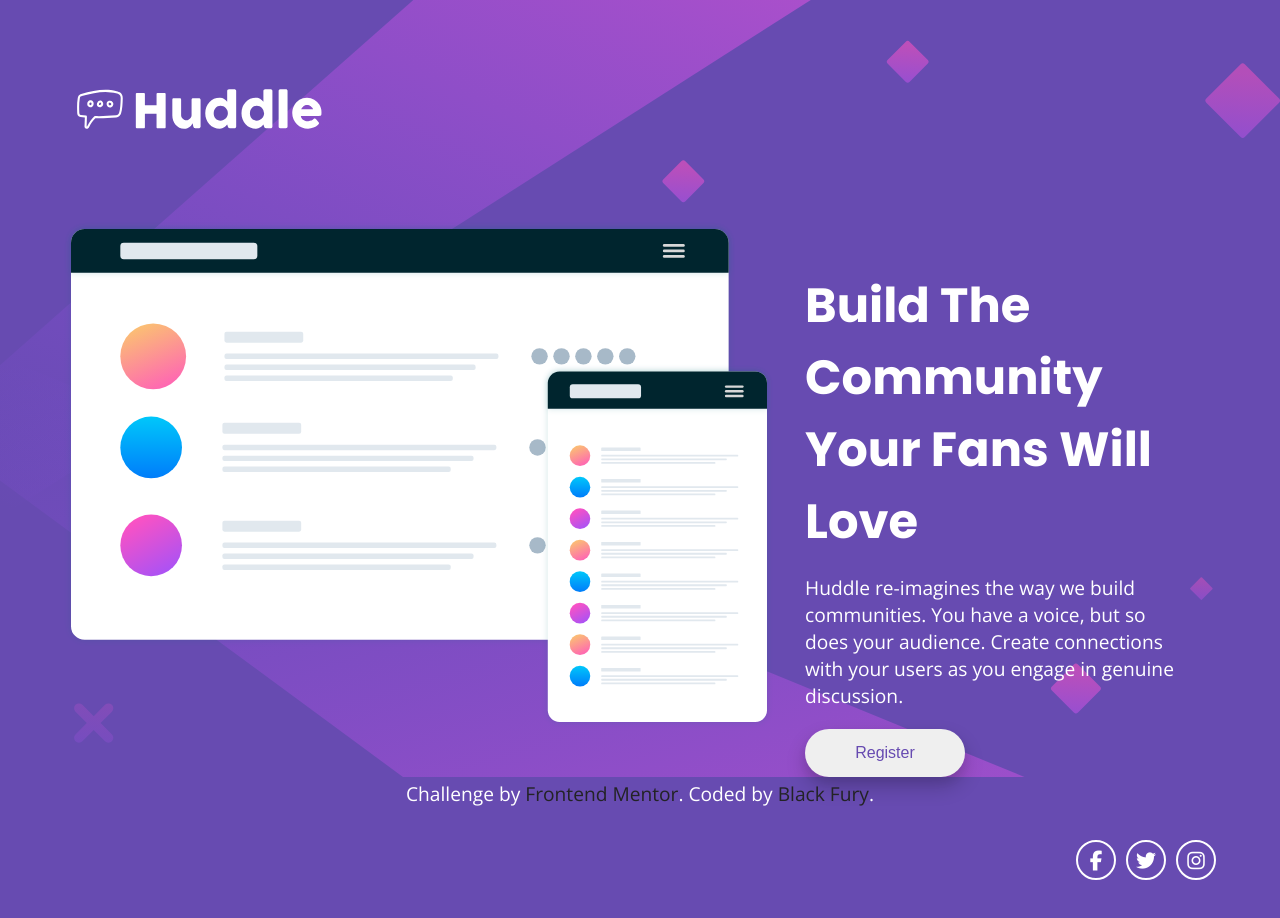
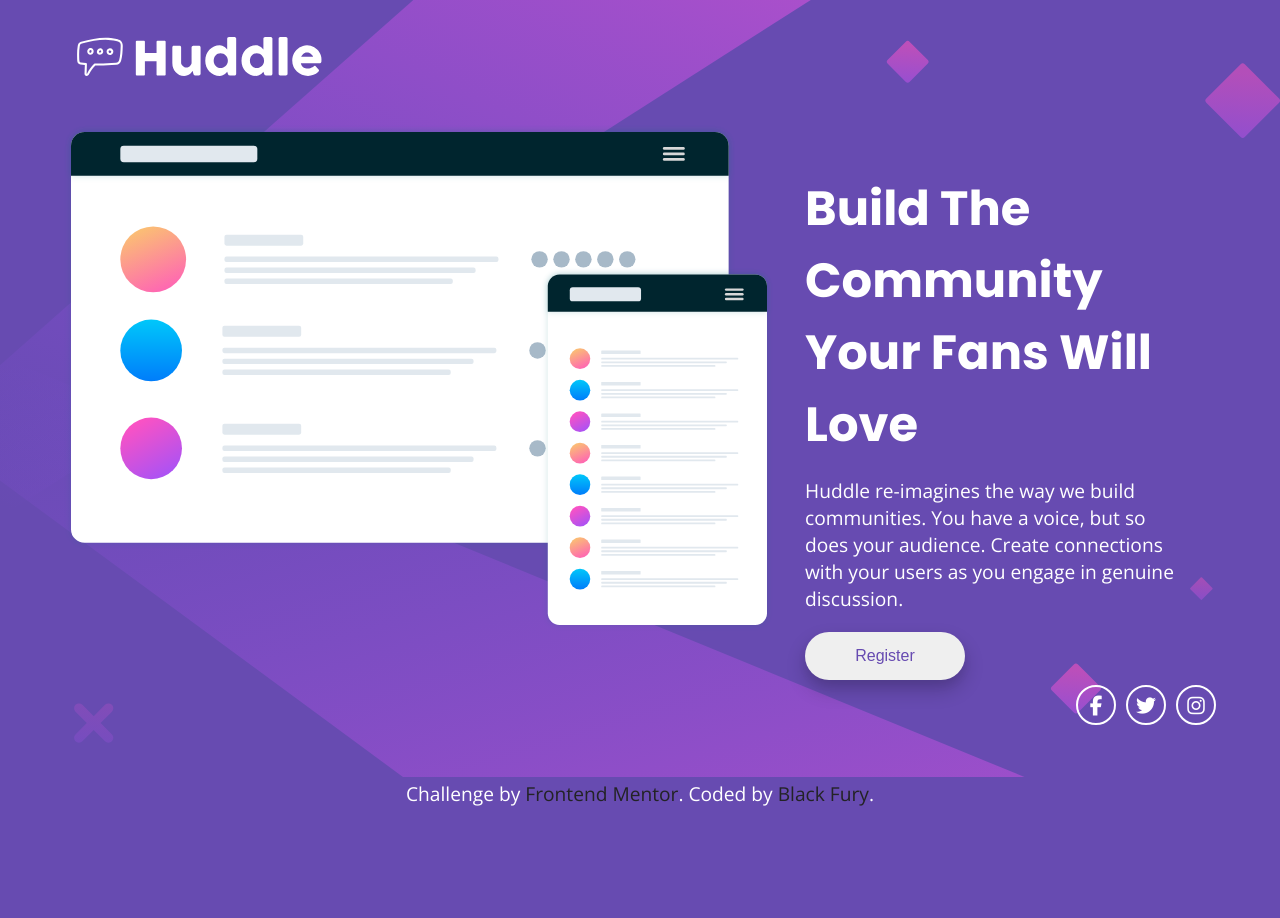
Before and after one commit to id-dev3/Huddle-landing-page-with-a-single-introductory-section, a plain HTML site: page index.html in a window 1280 px wide. After the commit the page ends 847 px from the top, so only its background shows below. Drawn offline with nearby package versions, Linux system fonts and the light colour scheme.

Commit message:
Updating the height of container

```diff
--- a/style.css
+++ b/style.css
@@ -30,7 +30,7 @@
 .container {
     display: grid;
     grid-template-columns: 1fr 1fr 1fr;
-    grid-template-rows: 0.4fr 1fr 0.3fr;
+    grid-template-rows: 0.1fr 1fr 0.3fr;
     gap: 0px 0px;
     grid-auto-flow: row;
     grid-template-areas:
@@ -39,6 +39,10 @@
       "footer footer footer";
     margin: 0 4rem;
     overflow: hidden;
+}
+
+.logo-1 {
+    margin: 1.5rem 0 2rem 0;
 }
 
 .logo {
```
